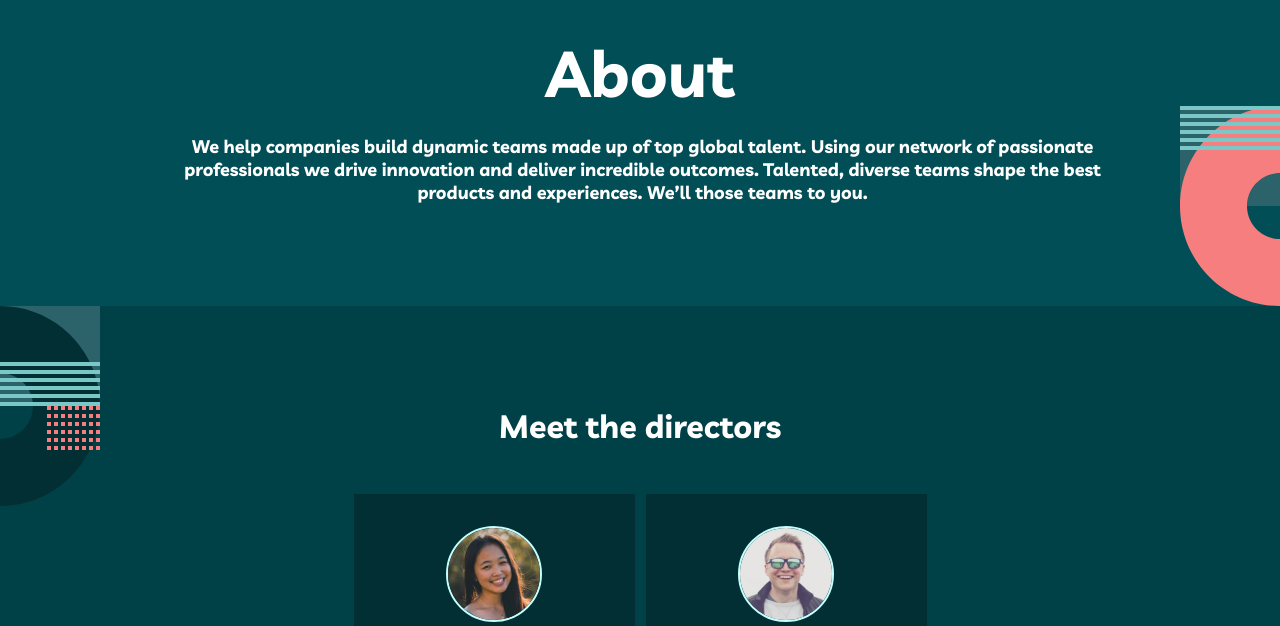
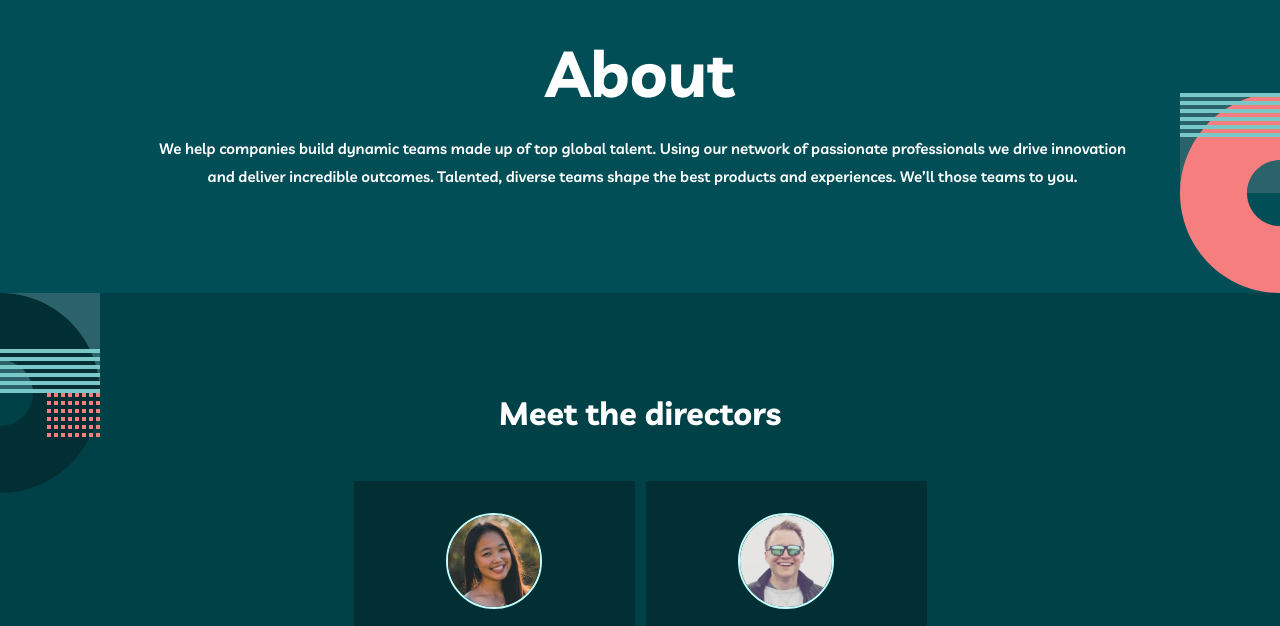
Before and after one commit to ZiGreed/OMG_Project_2022, a plain HTML site: page about.html in a window 1280 px wide. Shown: the part 126-752 px from the top of the page. Drawn offline with Linux system fonts and the light colour scheme.

Commit message:
fix small bug in About p

```diff
--- a/assets/css/style_main_about.css
+++ b/assets/css/style_main_about.css
@@ -21,9 +21,13 @@
 .about-section p {
     color: #FFFFFF;
     margin: 0;
-    font-weight: bold;
+    padding: 16px 24px 108px 24px;
+    font-family: Livvic;
     font-size: 15px;
-    padding: 16px 24px 108px 24px;
+    font-weight: 600;
+    line-height: 28px;
+    letter-spacing: 0px;
+    text-align: center;
 }
 
 .rectangle-img {
@@ -59,10 +63,13 @@
     .about-section p {
         color: #FFFFFF;
         margin: 0;
-        font-weight: bold;
-        font-size: 18px;
         /* margin: top, right, bottom, left; */
         padding: 34px 153px 102px 158px;
+        font-size: 15px;
+        font-weight: 600;
+        line-height: 28px;
+        letter-spacing: 0px;
+        text-align: center;
     }
 
     .about-img {
@@ -97,9 +104,13 @@
 
     .about-section p {
         color: #FFFFFF;
-        margin: 0;
+        /* margin: top, right, bottom, left; */
+        font-family: Livvic;
         font-size: 18px;
-        /* margin: top, right, bottom, left; */
+        font-weight: 600;
+        line-height: 28px;
+        letter-spacing: 0px;
+        text-align: left;
     }
 
     .about-section h1 {
```
